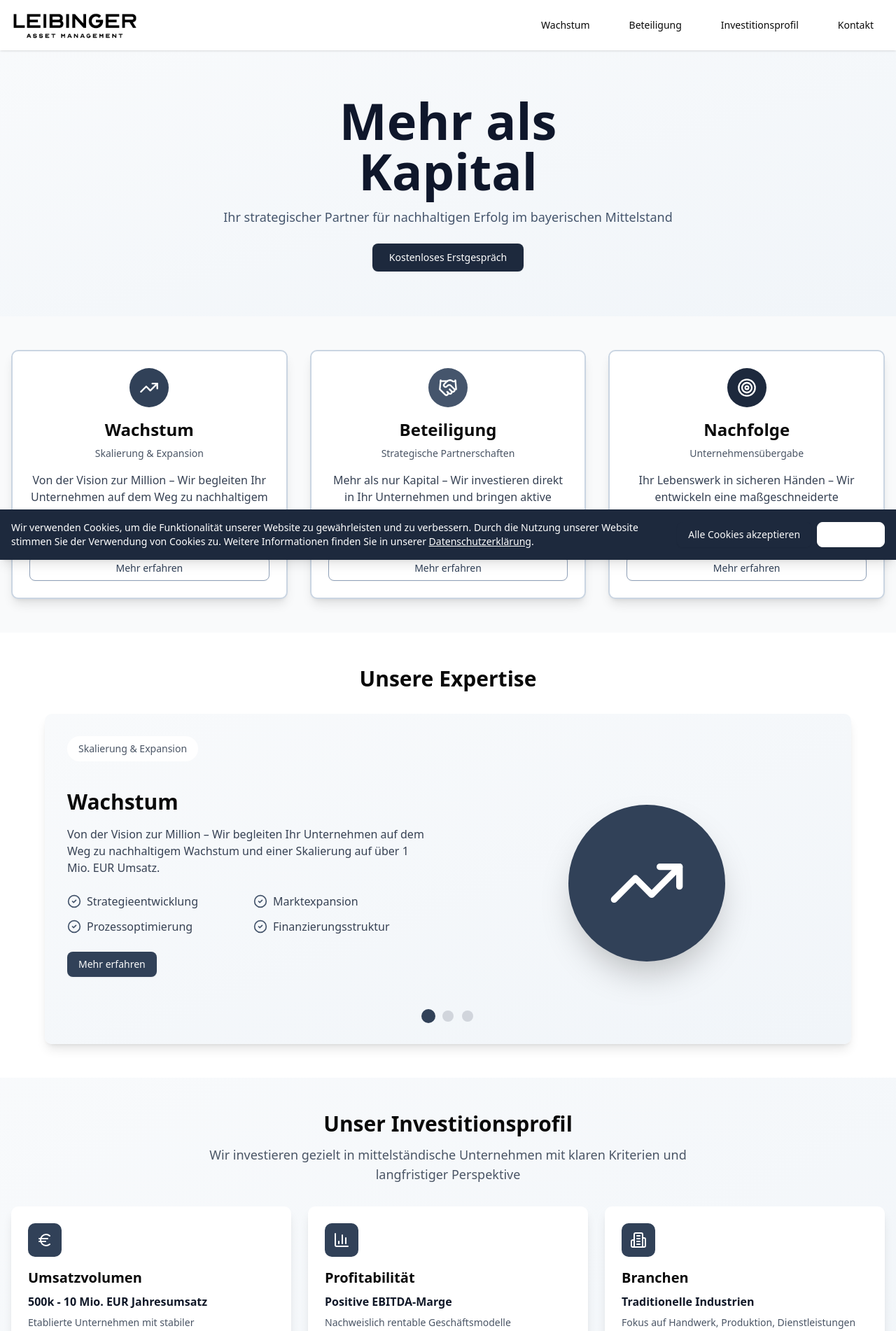
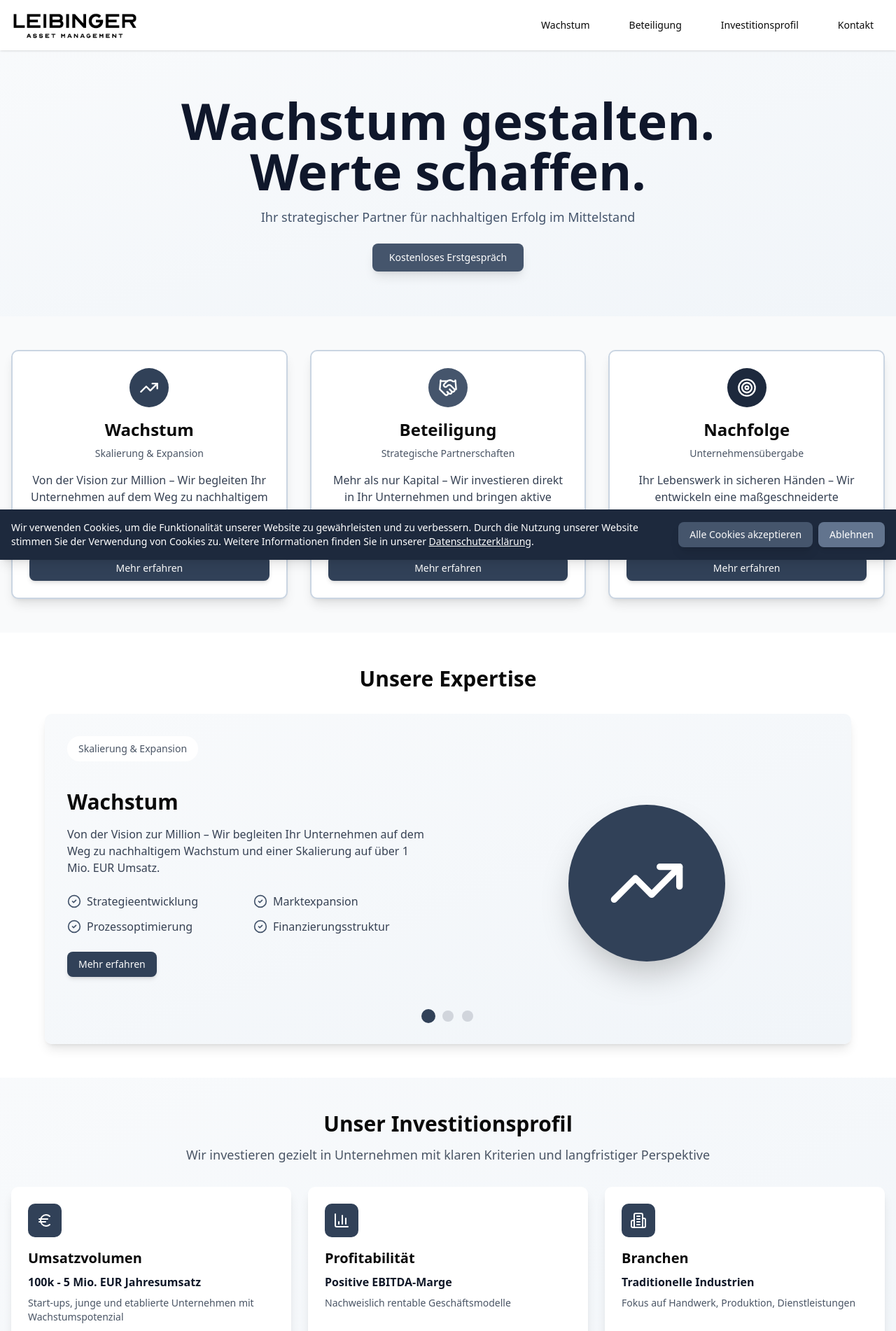
Before and after one commit to lazarosdoris-pista/leibinger-asset-website, a React (Vite) app: page / in a window 1280 px wide. Shown: the top 1902 px of the page at 70% size. Built offline with nearby package versions, Linux system fonts and the light colour scheme.

Commit message:
Finale Version: Handelsregister nur im Impressum, Cookie-Banner optimiert

```diff
--- a/src/App.jsx
+++ b/src/App.jsx
@@ -33,8 +33,20 @@ import './App.css'
 
 function App() {
   const [mobileMenuOpen, setMobileMenuOpen] = useState(false)
-  const [cookiesAccepted, setCookiesAccepted] = useState(false)
+  const [cookieBannerVisible, setCookieBannerVisible] = useState(() => {
+    return localStorage.getItem('cookiePreference') === null
+  })
   const [activeService, setActiveService] = useState(0)
+
+  const handleCookieAccept = () => {
+    localStorage.setItem('cookiePreference', 'accepted')
+    setCookieBannerVisible(false)
+  }
+
+  const handleCookieDecline = () => {
+    localStorage.setItem('cookiePreference', 'declined')
+    setCookieBannerVisible(false)
+  }
   const [formData, setFormData] = useState({
     name: '',
     company: '',
@@ -89,8 +101,8 @@ function App() {
     {
       icon: Euro,
       title: 'Umsatzvolumen',
-      main: '500k - 10 Mio. EUR Jahresumsatz',
-      description: 'Etablierte Unternehmen mit stabiler Umsatzentwicklung'
+      main: '100k - 5 Mio. EUR Jahresumsatz',
+      description: 'Start-ups, junge und etablierte Unternehmen mit Wachstumspotenzial'
     },
     {
       icon: BarChart3,
@@ -189,7 +201,7 @@ function App() {
   return (
     <div className="min-h-screen bg-gray-50">
       {/* Cookie Banner */}
-      {!cookiesAccepted && (
+      {cookieBannerVisible && (
         <div className="fixed bottom-0 left-0 right-0 bg-slate-800 text-white p-4 z-50 shadow-lg">
           <div className="container mx-auto flex flex-col md:flex-row items-center justify-between gap-4">
             <p className="text-sm">
@@ -199,10 +211,10 @@ function App() {
               <a href="#" className="underline">Datenschutzerklärung</a>.
             </p>
             <div className="flex gap-2 shrink-0">
-              <Button onClick={() => setCookiesAccepted(true)} className="bg-slate-800 hover:bg-slate-900">
+              <Button onClick={handleCookieAccept} className="bg-slate-600 hover:bg-slate-700 shadow-lg hover:shadow-xl transition-all duration-200">
                 Alle Cookies akzeptieren
               </Button>
-              <Button onClick={() => setCookiesAccepted(true)} variant="outline" className="text-white border-white hover:bg-slate-700">
+              <Button onClick={handleCookieDecline} className="bg-slate-500 hover:bg-slate-600 text-white shadow-md hover:shadow-lg transition-all duration-200">
                 Ablehnen
               </Button>
             </div>
@@ -250,15 +262,15 @@ function App() {
       <section className="py-16 bg-gradient-to-br from-slate-50 to-slate-100">
         <div className="container mx-auto px-4 text-center">
           <h1 className="text-5xl md:text-7xl font-bold text-slate-900 mb-4">
-            Mehr als<br />Kapital
+            Wachstum gestalten.<br />Werte schaffen.
           </h1>
           <p className="text-lg text-slate-600 mb-6 max-w-3xl mx-auto">
-            Ihr strategischer Partner für nachhaltigen Erfolg im bayerischen Mittelstand
+            Ihr strategischer Partner für nachhaltigen Erfolg im Mittelstand
           </p>
           <div className="flex flex-col sm:flex-row gap-4 justify-center">
             <Button
               size="lg"
-              className="bg-slate-800 hover:bg-slate-900 text-white"
+              className="bg-slate-600 hover:bg-slate-700 text-white shadow-lg hover:shadow-xl transition-all duration-200"
               onClick={() => scrollToSection('kontakt')}
             >
               Kostenloses Erstgespräch
@@ -277,7 +289,7 @@ function App() {
                 <div
                   key={index}
                   id={service.title.toLowerCase()}
-                  className="bg-white rounded-lg p-6 shadow-lg hover:shadow-xl transition-shadow border-2 border-slate-300"
+                  className="bg-white rounded-lg p-6 shadow-lg hover:shadow-xl transition-shadow border-2 border-slate-300 flex flex-col"
                 >
                   <div className={`${service.color} w-14 h-14 rounded-full flex items-center justify-center mb-4 mx-auto`}>
                     <Icon className="w-7 h-7 text-white" />
@@ -286,9 +298,7 @@ function App() {
                   <p className="text-sm text-gray-600 text-center mb-4">{service.subtitle}</p>
                   <p className="text-gray-700 text-center mb-6">{service.description}</p>
                   <Button
-                    variant="outline"
-                    className="w-full border-slate-400 text-slate-700 hover:bg-slate-50"
-                  >
+                    variant="default" className="w-full bg-slate-700 hover:bg-slate-800 text-white shadow-md hover:shadow-lg transition-all duration-200 mt-auto" >
                     Mehr erfahren
                   </Button>
                 </div>
@@ -334,7 +344,7 @@ function App() {
 
                         <Button
                           variant="default"
-                          className="bg-slate-700 hover:bg-slate-800"
+                          className="bg-slate-700 hover:bg-slate-800 shadow-md hover:shadow-lg transition-all duration-200"
                         >
                           Mehr erfahren
                         </Button>
@@ -376,7 +386,7 @@ function App() {
         <div className="container mx-auto px-4">
           <h2 className="text-3xl font-bold text-center mb-3">Unser Investitionsprofil</h2>
           <p className="text-lg text-gray-600 text-center mb-8 max-w-3xl mx-auto">
-            Wir investieren gezielt in mittelständische Unternehmen mit klaren Kriterien und langfristiger Perspektive
+            Wir investieren gezielt in Unternehmen mit klaren Kriterien und langfristiger Perspektive
           </p>
           <div className="grid md:grid-cols-2 lg:grid-cols-3 gap-6">
             {investmentCriteria.map((criterion, index) => {
@@ -405,7 +415,7 @@ function App() {
           </p>
           <Button
             size="lg"
-            className="bg-slate-800 hover:bg-slate-900"
+            className="bg-slate-600 hover:bg-slate-700 shadow-lg hover:shadow-xl transition-all duration-200"
             onClick={() => scrollToSection('kontakt')}
           >
             Jetzt Gespräch vereinbaren
@@ -455,7 +465,7 @@ function App() {
           </p>
           <Button
             size="lg"
-            className="bg-slate-800 hover:bg-slate-900"
+            className="bg-slate-600 hover:bg-slate-700 shadow-lg hover:shadow-xl transition-all duration-200"
             onClick={() => scrollToSection('kontakt')}
           >
             Prozess starten
@@ -512,7 +522,7 @@ function App() {
                     id="phone"
                     name="phone"
                     type="tel"
-                    placeholder="+49 (0) 89 123 456 78"
+                    placeholder="Ihre Telefonnummer (optional)"
                     value={formData.phone}
                     onChange={handleInputChange}
                   />
@@ -529,7 +539,7 @@ function App() {
                     onChange={handleInputChange}
                   />
                 </div>
-                <Button type="submit" className="w-full bg-slate-800 hover:bg-slate-700">
+                <Button type="submit" className="w-full bg-slate-600 hover:bg-slate-700 shadow-lg hover:shadow-xl transition-all duration-200">
                   Gespräch vereinbaren
                 </Button>
               </form>
@@ -541,7 +551,7 @@ function App() {
               <div className="bg-slate-700 rounded-lg p-8">
                 <h3 className="text-2xl font-bold mb-4">Kontakt</h3>
                 <p className="text-gray-300 mb-6">
-                  Ihr direkter Draht zu unserem Team für strategische Partnerschaften im bayerischen Mittelstand.
+                  Ihr direkter Draht zu unserem Team für strategische Partnerschaften im Mittelstand.
                 </p>
                 <div className="space-y-4">
                   <div className="flex items-start gap-3">
@@ -549,15 +559,12 @@ function App() {
                     <span>Bayern, Deutschland</span>
                   </div>
                   <div className="flex items-start gap-3">
-                    <a href="tel:+4989123456" className="flex items-start gap-3 hover:text-slate-400 transition-colors">
-                      <span className="text-lg">📞</span>
-                      <span>+49 (0) 89 123 456 78</span>
-                    </a>
+
                   </div>
                   <div className="flex items-start gap-3">
-                    <a href="mailto:nfo@leibinger-am.de" className="flex items-start gap-3 hover:text-slate-400 transition-colors">
+                    <a href="mailto:beteiligung@leibinger-am.de" className="flex items-start gap-3 hover:text-slate-400 transition-colors">
                       <span className="text-lg">✉️</span>
-                      <span>nfo@leibinger-am.de</span>
+                      <p>E-Mail: beteiligung@leibinger-am.de</p>
                     </a>
                   </div>
                 </div>
@@ -585,7 +592,7 @@ function App() {
               </DialogTrigger>
               <DialogContent className="max-w-2xl max-h-[80vh] overflow-y-auto">
                 <DialogHeader>
-                  <DialogTitle>Impressum</DialogTitle>
+                  <DialogTitle>Rechtliche Hinweise</DialogTitle>
                 </DialogHeader>
                 <div className="space-y-4 text-sm">
                   <div>
@@ -596,7 +603,7 @@ function App() {
                   </div>
                   <div>
                     <h3 className="font-bold mb-2">Kontakt</h3>
-                    <p>Telefon: +49 (0) 89 123 456 78</p>
+                    <p></p>
                     <p>E-Mail: info@leibinger-am.de</p>
                   </div>
                   <div>
@@ -607,12 +614,12 @@ function App() {
                     <h3 className="font-bold mb-2">Registereintrag</h3>
                     <p>Eintragung im Handelsregister</p>
                     <p>Registergericht: Amtsgericht München</p>
-                    <p>Registernummer: HRB 123456</p>
+                    <p>Registernummer: HRB 289101</p>
                   </div>
                   <div>
                     <h3 className="font-bold mb-2">Umsatzsteuer-ID</h3>
                     <p>Umsatzsteuer-Identifikationsnummer gemäß § 27 a Umsatzsteuergesetz:</p>
-                    <p>DE123456789</p>
+                    <p>DE367614650</p>
                   </div>
                 </div>
               </DialogContent>
```
Also changed, not shown: 5 other files (tests, documents, lock files or other folders).
